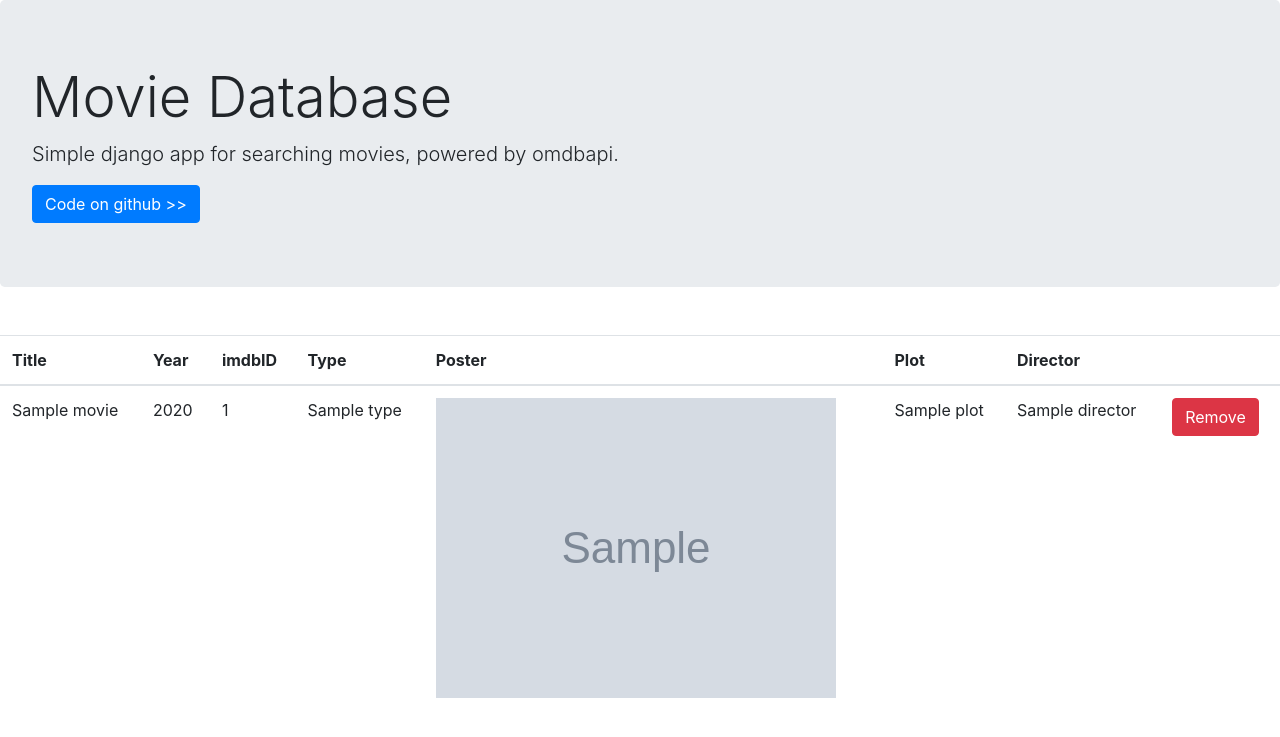
After one commit to piotrekm7/MovieDatabase, a Django app: template movies/templates/favorites.html in a window 1280 px wide. The commit adds this page. Shown: the top 737 px of the page. Run offline with Django 3.2, Linux system fonts and the light colour scheme; the template is opened without the code that fills it: most values are stand-ins (such as "Sample title", 1, 10 or a date in 2020); grey boxes marked "Sample" are stand-in pictures; some libraries are stand-ins or nearby versions.

Commit message:
favorite movies

```diff
--- /dev/null
+++ b/movies/templates/favorites.html
@@ -0,0 +1,46 @@
+{% extends 'base.html' %}
+{% load static %}
+{% block context %}
+    <nav>
+        <ul class="pagination">
+            {% if page_obj.has_previous %}
+                <li class="page-item"><a class="page-link"
+                                         href="?page={{ page_obj.previous_page_number }}">Previous</a>
+                </li>
+            {% endif %}
+            {% if page_obj.has_next %}
+                <li class="page-item"><a class="page-link"
+                                         href="?page={{ page_obj.next_page_number }}">Next</a></li>
+            {% endif %}
+        </ul>
+    </nav>
+
+    <table class="table">
+        <thead>
+        <tr>
+            <th>Title</th>
+            <th>Year</th>
+            <th>imdbID</th>
+            <th>Type</th>
+            <th>Poster</th>
+            <th>Plot</th>
+            <th>Director</th>
+            <th></th>
+        </tr>
+        </thead>
+        <tbody>
+        {% for movie in movies %}
+            <tr>
+                <td>{{ movie.Title }}</td>
+                <td>{{ movie.Year }}</td>
+                <td>{{ movie.imdbID }}</td>
+                <td>{{ movie.Type }}</td>
+                <td><img src="{{ movie.Poster }}"></td>
+                <td>{{ movie.Plot }}</td>
+                <td>{{ movie.Director }}</td>
+                <td><a class="btn btn-danger" href="/remove_from_favorites/{{ movie.imdbID }}">Remove</a></td>
+            </tr>
+        {% endfor %}
+        </tbody>
+    </table>
+{% endblock %}
--- a/movies/templates/search.html
+++ b/movies/templates/search.html
@@ -30,6 +30,7 @@
                 <th>imdbID</th>
                 <th>Type</th>
                 <th>Poster</th>
+                <th></th>
             </tr>
             </thead>
             <tbody>
@@ -40,6 +41,7 @@
                     <td>{{ movie.imdbID }}</td>
                     <td>{{ movie.Type }}</td>
                     <td><img src="{{ movie.Poster }}"></td>
+                    <td><a class="btn btn-primary" href="/add_to_favorites/{{ movie.imdbID }}">Add to favorites</a></td>
                 </tr>
             {% endfor %}
             </tbody>
--- a/movies/urls.py
+++ b/movies/urls.py
@@ -3,5 +3,8 @@ from django.urls import path
 from . import views
 
 urlpatterns = [
-    path('search/', views.search_movies)
+    path('search/', views.search_movies),
+    path('favorites/', views.Favorites.as_view()),
+    path('add_to_favorites/<str:imdbID>/', views.add_to_favorites),
+    path('remove_from_favorites/<str:imdbID>/', views.remove_from_favorites)
 ]
```
Also changed, not shown: movies/omdbapi.py (+25 -3 lines).
